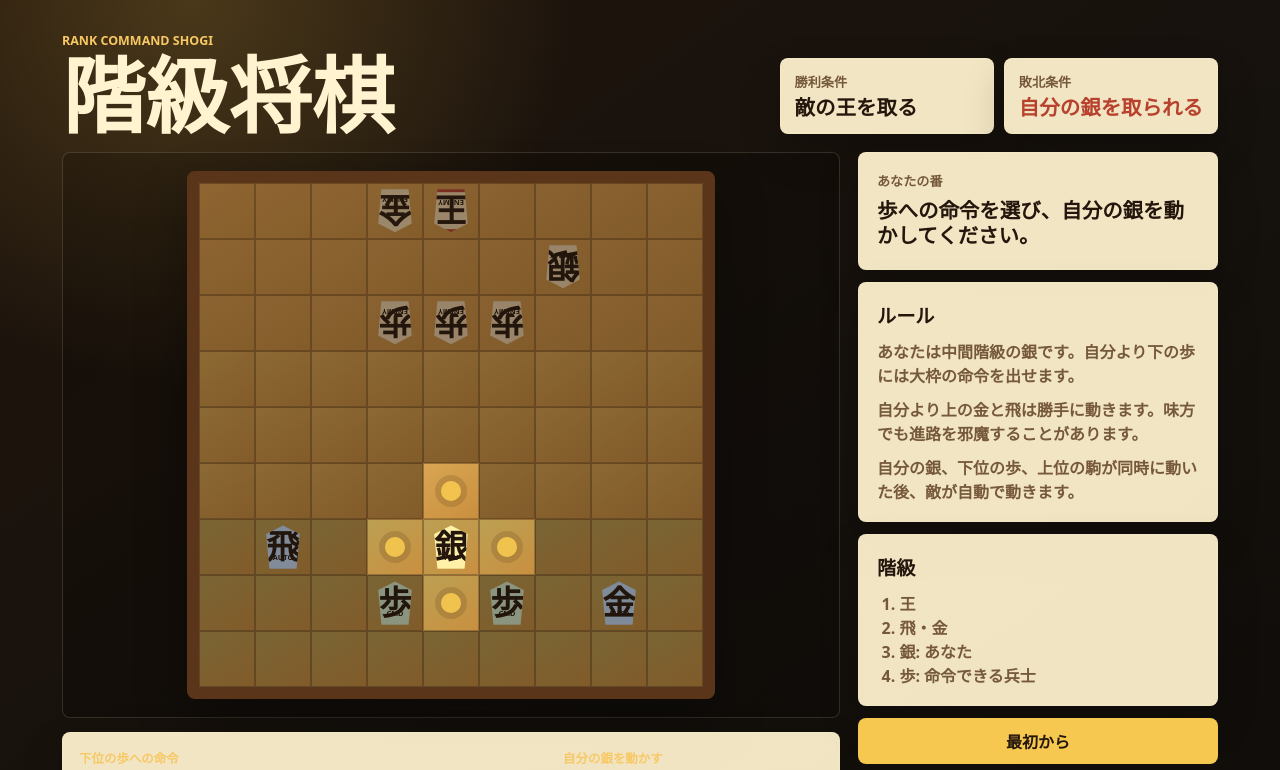
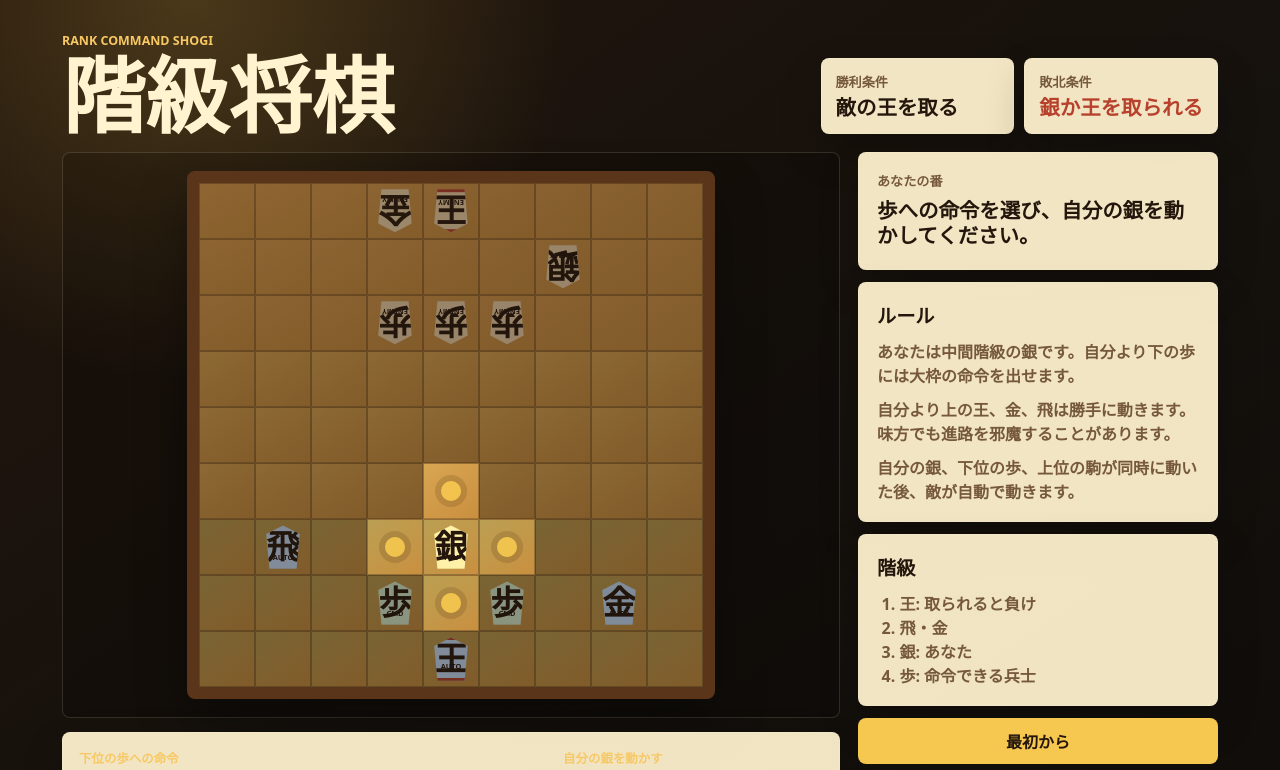
Before and after one commit to 03715910/websites, a plain HTML site: page 将棋/index.html in a window 1280 px wide. Both pictures are taken after a click on the button 451 px from the left and 547 px from the top of the page. Shown: the top 770 px of the page. Drawn offline with Linux system fonts and the light colour scheme.

Commit message:
Add own king loss condition

```diff
--- a/将棋/index.html
+++ b/将棋/index.html
@@ -20,7 +20,7 @@
           </div>
           <div class="score-card danger">
             <span>敗北条件</span>
-            <strong>自分の銀を取られる</strong>
+            <strong>銀か王を取られる</strong>
           </div>
         </div>
       </section>
@@ -63,14 +63,14 @@
           <div class="rule-box">
             <h2>ルール</h2>
             <p>あなたは中間階級の銀です。自分より下の歩には大枠の命令を出せます。</p>
-            <p>自分より上の金と飛は勝手に動きます。味方でも進路を邪魔することがあります。</p>
+            <p>自分より上の王、金、飛は勝手に動きます。味方でも進路を邪魔することがあります。</p>
             <p>自分の銀、下位の歩、上位の駒が同時に動いた後、敵が自動で動きます。</p>
           </div>
 
           <div class="rank-box">
             <h2>階級</h2>
             <ol>
-              <li>王</li>
+              <li>王: 取られると負け</li>
               <li>飛・金</li>
               <li>銀: あなた</li>
               <li>歩: 命令できる兵士</li>
--- a/将棋/script.js
+++ b/将棋/script.js
@@ -2,6 +2,7 @@
 
 const SIZE = 9;
 const PLAYER_ID = "player-silver";
+const ALLY_KING_ID = "ally-king";
 const ENEMY_KING_ID = "enemy-king";
 const boardElement = document.getElementById("board");
 const messageElement = document.getElementById("message");
@@ -59,6 +60,7 @@ startGame();
 function startGame() {
   pieces = [
     { id: "ally-rook", side: "ally", control: "superior", type: "rook", label: "飛", rank: 5, row: 8, col: 1 },
+    { id: ALLY_KING_ID, side: "ally", control: "superior", type: "king", label: "王", rank: 6, row: 8, col: 4 },
     { id: "ally-gold", side: "ally", control: "superior", type: "gold", label: "金", rank: 4, row: 8, col: 7 },
     { id: PLAYER_ID, side: "ally", control: "player", type: "silver", label: "銀", rank: 3, row: 7, col: 4 },
     { id: "ally-pawn-left", side: "ally", control: "subordinate", type: "pawn", label: "歩", rank: 1, row: 8, col: 3 },
@@ -169,15 +171,19 @@ function buildAllyPlans(directionKey) {
   return pieces
     .filter((piece) => piece.side === "ally")
     .map((piece) => {
-      if (piece.control === "player") {
-        return planPlayerMove(piece, directionKey);
-      }
+    if (piece.control === "player") {
+      return planPlayerMove(piece, directionKey);
+    }
 
       if (piece.control === "subordinate") {
         return planSubordinateMove(piece);
       }
 
-      return planSuperiorMove(piece);
+    if (piece.id === ALLY_KING_ID) {
+      return planOwnKingMove(piece);
+    }
+
+    return planSuperiorMove(piece);
     });
 }
 
@@ -215,6 +221,16 @@ function planSubordinateMove(piece) {
 
 function planSuperiorMove(piece) {
   return bestPlan(piece, legalMovesFor(piece), scoreSuperiorMove);
+}
+
+function planOwnKingMove(piece) {
+  const threatened = distanceToNearestEnemy(piece.row, piece.col) <= 2;
+
+  if (!threatened) {
+    return stayPlan(piece);
+  }
+
+  return bestPlan(piece, legalMovesFor(piece), scoreOwnKingSafety);
 }
 
 function planEnemyKingMove(piece) {
@@ -389,13 +405,22 @@ function scoreEnemyMove(move) {
   const target = pieceAt(move.row, move.col);
   let score = 0;
 
-  if (target?.id === PLAYER_ID) {
+  if (target?.id === PLAYER_ID || target?.id === ALLY_KING_ID) {
     score += 1000;
   } else if (target?.side === "ally") {
     score += 80 + target.rank * 10;
   }
 
   score -= distanceToPlayer(move.row, move.col) * 10;
+  return score;
+}
+
+function scoreOwnKingSafety(move) {
+  const target = pieceAt(move.row, move.col);
+  let score = target?.side === "enemy" ? 40 : 0;
+
+  score += distanceToNearestEnemy(move.row, move.col) * 18;
+  score += move.row;
   return score;
 }
 
@@ -427,6 +452,11 @@ function checkFinished() {
 
   if (!pieces.some((piece) => piece.id === PLAYER_ID)) {
     finish("負け", "自分の銀を取られました。");
+    return true;
+  }
+
+  if (!pieces.some((piece) => piece.id === ALLY_KING_ID)) {
+    finish("負け", "自分の王を取られました。");
     return true;
   }
 
```
